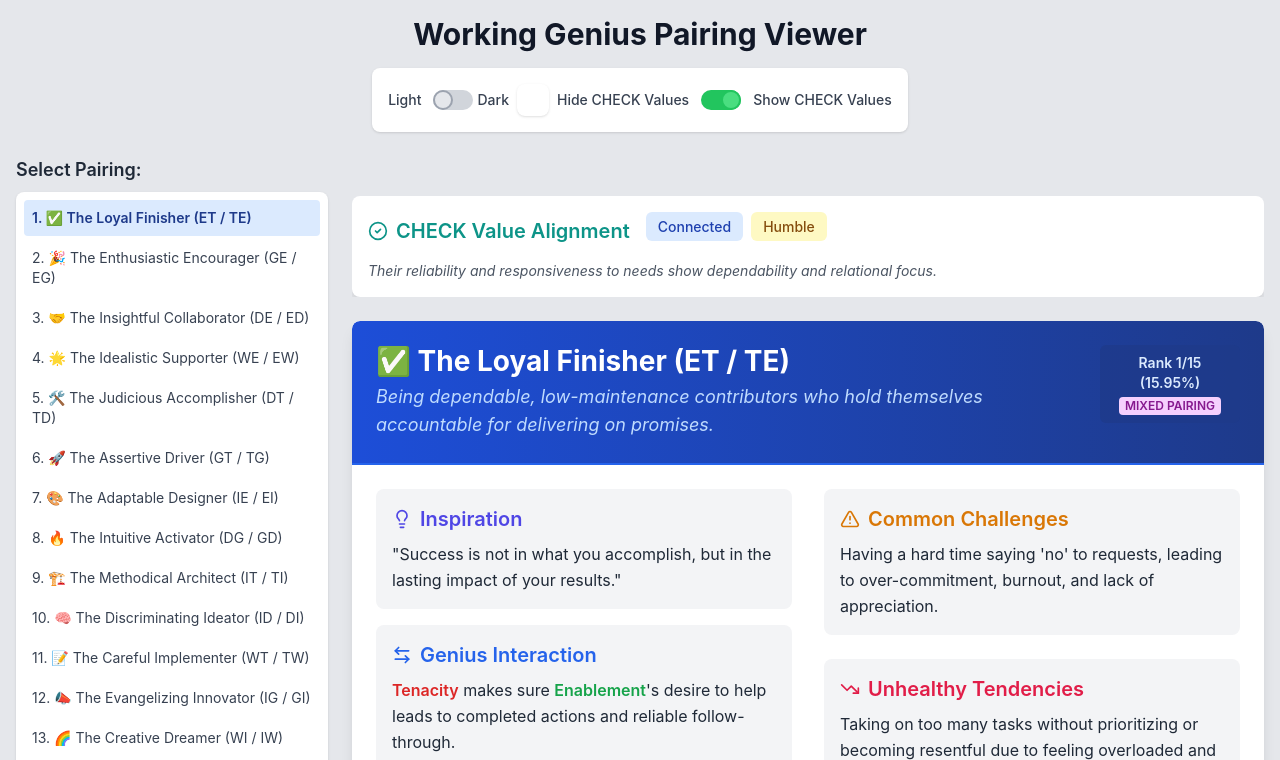
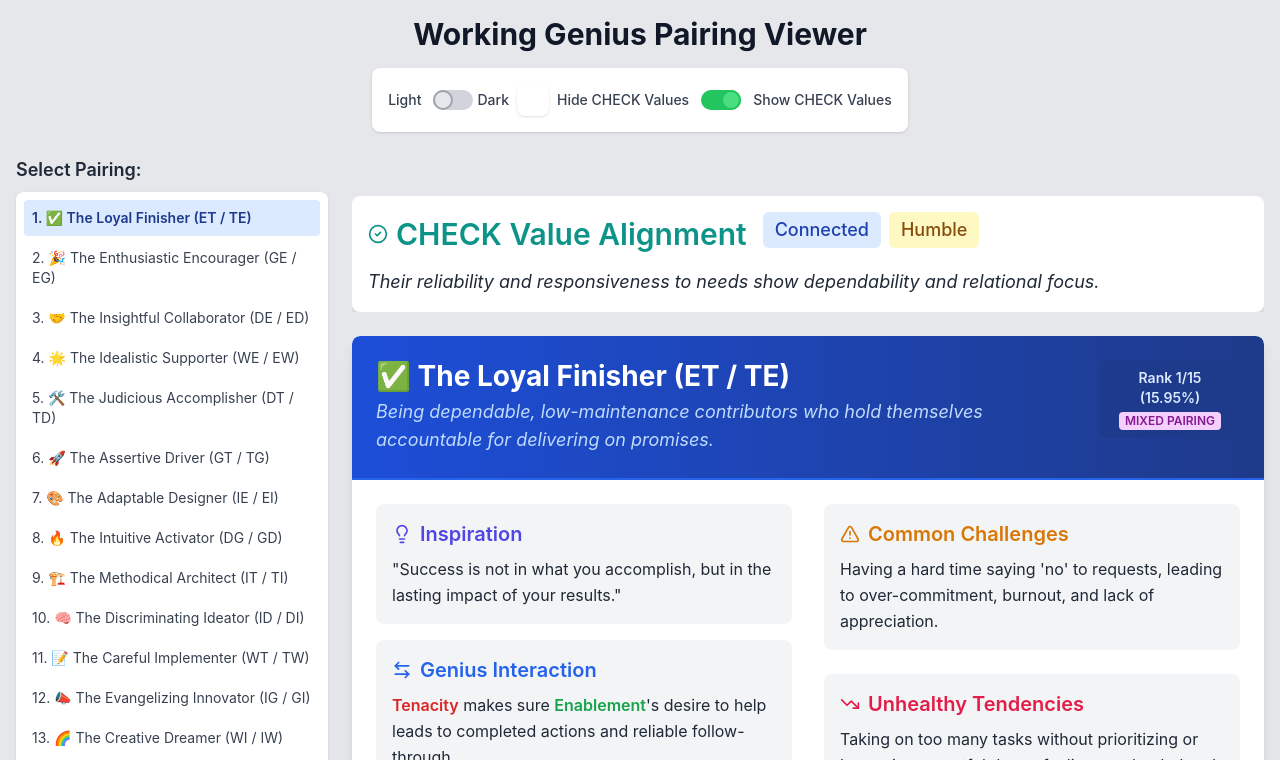
Before and after one commit to orholly/wg-pairing-viewer, a plain HTML site: page public/index.html in a window 1280 px wide. Both pictures are taken after a click on the checkbox 711 px from the left and 100 px from the top of the page. Shown: the top 760 px of the page. Drawn offline with nearby package versions, Linux system fonts and the light colour scheme.

Commit message:
updated CHECK values and associated badges

```diff
--- a/public/index.html
+++ b/public/index.html
@@ -216,7 +216,6 @@
           margin-right: 0.5rem;
           margin-bottom: 0.5rem;
           border-radius: 0.375rem;
-          font-size: 0.875rem;
           font-weight: 500;
           background-color: #E5E7EB;
           color: #374151;
@@ -397,7 +396,7 @@
              <div id="value-alignment-section" class="w-full mb-6 hidden">
                   <section class="bg-white dark:bg-black p-4 rounded-lg shadow-lg transition-colors duration-300">
                      <div class="flex items-center mb-3">
-                         <h2 class="text-xl font-semibold text-teal-600 dark:text-teal-400 flex items-center transition-colors duration-300">
+                         <h2 class="text-2xl lg:text-3xl font-semibold text-teal-600 dark:text-teal-400 flex items-center transition-colors duration-300">
                              <svg xmlns="http://www.w3.org/2000/svg" width="20" height="20" viewBox="0 0 24 24" fill="none" stroke="currentColor" stroke-width="2" stroke-linecap="round" stroke-linejoin="round" class="inline-block mr-2 text-teal-600 dark:text-teal-400 transition-colors duration-300" aria-hidden="true"><path d="M12 22c5.523 0 10-4.477 10-10S17.523 2 12 2 2 6.477 2 12s4.477 10 10 10z"/><path d="m9 12 2 2 4-4"/></svg>
                              CHECK Value Alignment
                          </h2>
@@ -411,7 +410,7 @@
                 <div class="bg-gradient-to-r from-blue-700 to-blue-900 text-white p-6 rounded-t-lg flex flex-col sm:flex-row items-start border-b-2 border-blue-600 relative min-h-[100px]">
                     <div class="flex-grow mb-4 sm:mb-0" style="max-width: 100%;">
                         <h1 id="pairing-name" class="text-2xl lg:text-3xl font-bold">[Pairing Name] ([Letters])</h1>
-                        <p id="pairing-subtitle" class="text-blue-200 text-base lg:text-lg italic mt-1">[Subtitle/Core Strength]</p>
+                        <p id="pairing-subtitle" class="text-blue-200 text-base lg:text-lg italic mt-1 text-2xl lg:text-3xl">[Subtitle/Core Strength]</p>
                     </div>
                     <div class="flex-shrink-0 bg-blue-900 bg-opacity-75 p-2 rounded-md text-sm text-blue-100 sm:ml-4 w-full sm:w-[140px]">
                         <div class="text-center">
@@ -640,7 +639,7 @@
                 const sortedAlignments = [...data.valueAlignments].sort();
                 sortedAlignments.forEach(value => {
                     const badge = document.createElement('span');
-                    badge.className = `value-badge ${value.toLowerCase()}`;
+                    badge.className = `value-badge text-base lg:text-lg font-medium ${value.toLowerCase()}`;
                     badge.innerText = value;
                     badgesDiv.appendChild(badge);
                 });
@@ -648,7 +647,7 @@
                 // Add rationale below
                 if (data.valueRationale) {
                     const rationale = document.createElement('p');
-                    rationale.className = 'text-sm italic text-gray-600 dark:text-gray-400';
+                    rationale.className = 'text-base lg:text-lg italic mt-1';
                     rationale.innerText = data.valueRationale;
                     alignmentList.appendChild(rationale);
                 }
```
